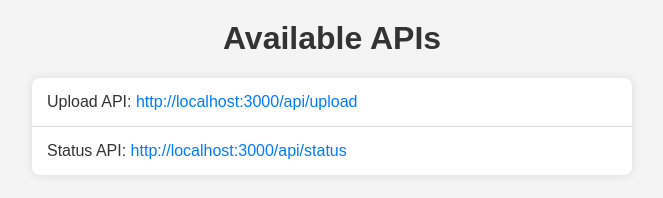
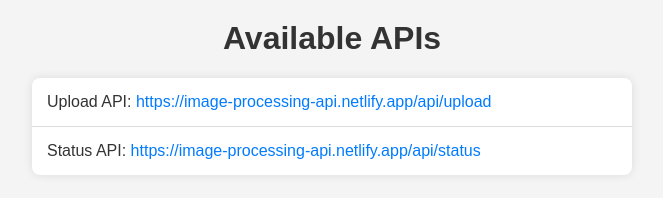
Before and after one commit to Aicirou/image-processing-api, a website: page src/public/index.html in a window 1280 px wide. Shown: the whole page, without its empty margins (308-971 px from the left). Drawn offline with Linux system fonts and the light colour scheme.

Commit message:
chnaged deployed url

```diff
--- a/src/public/index.html
+++ b/src/public/index.html
@@ -52,8 +52,12 @@
 <body>
     <h1>Available APIs</h1>
     <ul id="api-list">
-        <li>Upload API: <a href="http://localhost:3000/api/upload">http://localhost:3000/api/upload</a></li>
-        <li>Status API: <a href="http://localhost:3000/api/status">http://localhost:3000/api/status</a></li>
+        <li>Upload API: <a
+                href="https://image-processing-api.netlify.app/api/upload">https://image-processing-api.netlify.app/api/upload</a>
+        </li>
+        <li>Status API: <a
+                href="https://image-processing-api.netlify.app/api/status">https://image-processing-api.netlify.app/api/status</a>
+        </li>
     </ul>
 </body>
 
```
Also changed, not shown: src/public/status.html (+2 -2 lines).
